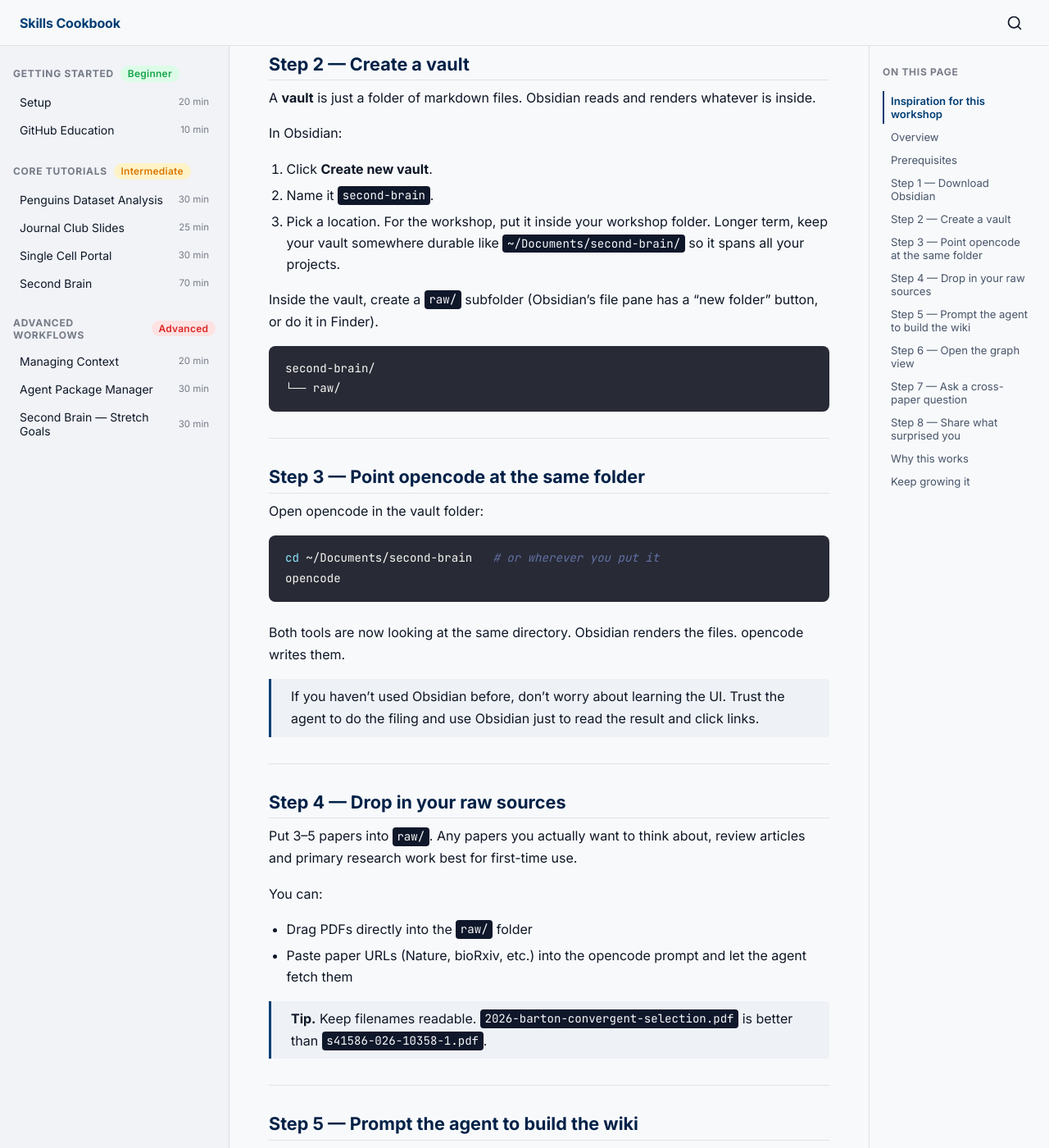
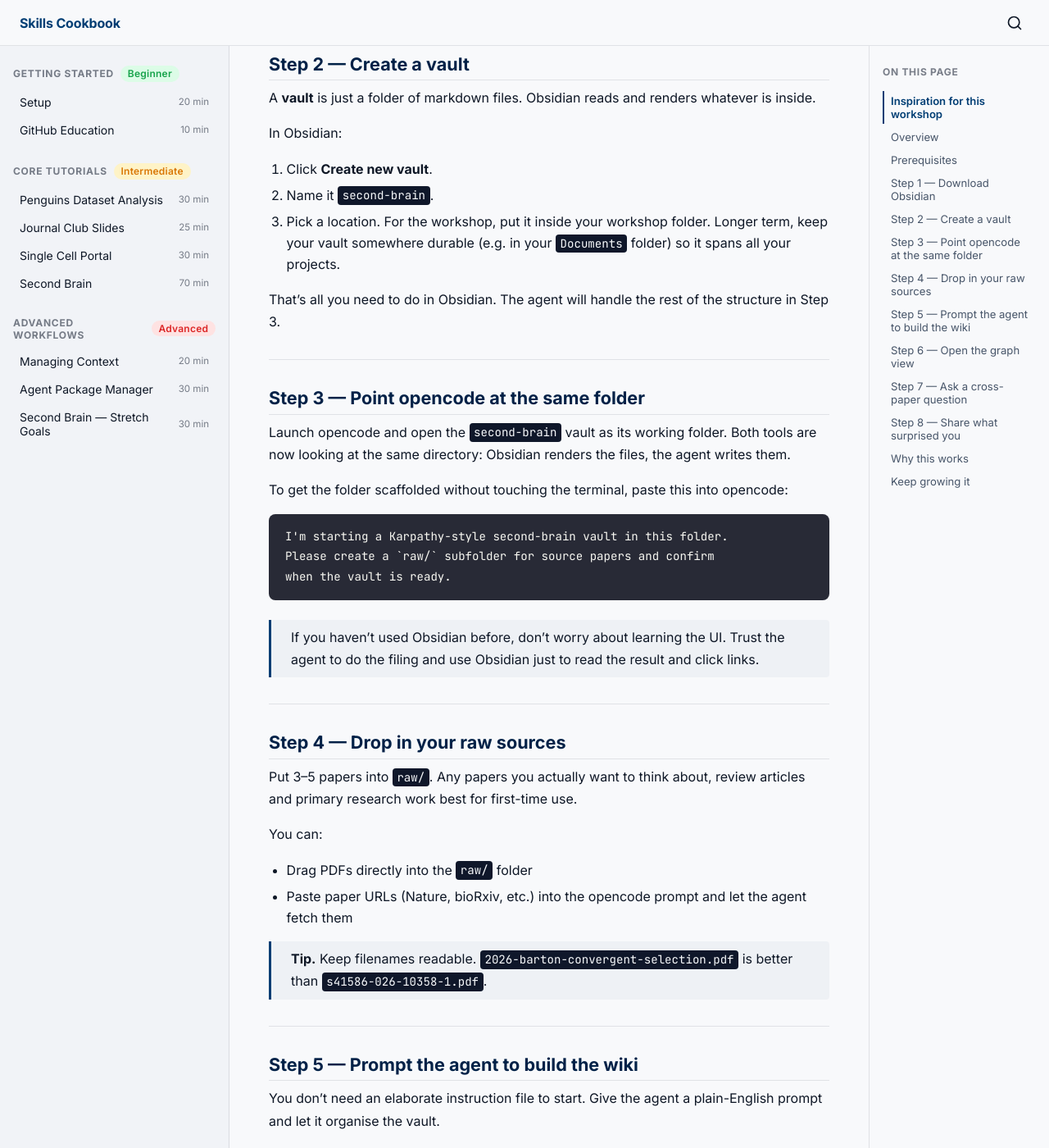
Before and after one commit to neurogenomics/agentic-life-sciences-tutorial, a Jekyll site: the page built from tutorials/09-second-brain.md, in a window 1280 px wide and 1400 px high, scrolled down 1500 px. Shown: the whole window at 82% size. Built offline with Jekyll 4.4.1, drawn with Linux system fonts in a browser that asks for light colours; some of the changed text lies outside the part shown.

Commit message:
Make Second Brain setup fully prompt-driven; hyperlink example papers
Drop the cd/opencode bash block from Step 3 in favour of a prompt that
asks the agent to scaffold raw/. Remove the manual raw/ creation step
from Step 2. Hyperlink Akbari et al 2026 (Nature) and Barton et al 2026
(bioRxiv) in the worked example and graph-view caption.

````diff
--- a/tutorials/09-second-brain.md
+++ b/tutorials/09-second-brain.md
@@ -58,27 +58,23 @@ In Obsidian:
 
 1. Click **Create new vault**.
 2. Name it `second-brain`.
-3. Pick a location. For the workshop, put it inside your workshop folder. Longer term, keep your vault somewhere durable like `~/Documents/second-brain/` so it spans all your projects.
+3. Pick a location. For the workshop, put it inside your workshop folder. Longer term, keep your vault somewhere durable (e.g. in your `Documents` folder) so it spans all your projects.
 
-Inside the vault, create a `raw/` subfolder (Obsidian's file pane has a "new folder" button, or do it in Finder).
-
-```
-second-brain/
-└── raw/
-```
+That's all you need to do in Obsidian. The agent will handle the rest of the structure in Step 3.
 
 ---
 
 ## Step 3 — Point opencode at the same folder
 
-Open opencode in the vault folder:
+Launch opencode and open the `second-brain` vault as its working folder. Both tools are now looking at the same directory: Obsidian renders the files, the agent writes them.
 
-```bash
-cd ~/Documents/second-brain   # or wherever you put it
-opencode
+To get the folder scaffolded without touching the terminal, paste this into opencode:
+
 ```
-
-Both tools are now looking at the same directory. Obsidian renders the files. opencode writes them.
+I'm starting a Karpathy-style second-brain vault in this folder.
+Please create a `raw/` subfolder for source papers and confirm
+when the vault is ready.
+```
 
 > If you haven't used Obsidian before, don't worry about learning the UI. Trust the agent to do the filing and use Obsidian just to read the result and click links.
 
@@ -100,6 +96,11 @@ You can:
 ## Step 5 — Prompt the agent to build the wiki
 
 You don't need an elaborate instruction file to start. Give the agent a plain-English prompt and let it organise the vault.
+
+For the worked example we use two recent ancient-DNA papers from the Reich lab:
+
+- Paper 1: [Akbari et al 2026, Pervasive directional selection in West Eurasia](https://www.nature.com/articles/s41586-026-10358-1) (Nature)
+- Paper 2: [Barton et al 2026, Convergent natural selection in East Eurasia](https://www.biorxiv.org/content/10.64898/2026.04.03.716344v1) (bioRxiv)
 
 In **opencode**, paste something like:
 
@@ -139,7 +140,7 @@ You should see your papers, authors, institutions, and concepts as connected nod
 
 ![Obsidian graph view showing two ancient-DNA papers connected through shared authors, institutions, and concepts](../assets/images/second-brain-obsidian-graph.png)
 
-The example above is two ancient-DNA papers from the same lab. The agent picked up that they share authors (Ali Akbari, David Reich, Nadin Rohland), an institution (Harvard Medical School, Broad Institute, Max Planck Institute), and methods (directional selection, generalised linear mixed model, polygenic score). The two paper nodes end up linked through those shared ideas.
+The example above is [Akbari et al 2026](https://www.nature.com/articles/s41586-026-10358-1) and [Barton et al 2026](https://www.biorxiv.org/content/10.64898/2026.04.03.716344v1), two ancient-DNA papers from the same lab. The agent picked up that they share authors (Ali Akbari, David Reich, Nadin Rohland), an institution (Harvard Medical School, Broad Institute, Max Planck Institute), and methods (directional selection, generalised linear mixed model, polygenic score). The two paper nodes end up linked through those shared ideas.
 
 The bigger a node, the more things link to it. Hubs are usually your most load-bearing authors or concepts.
 
````
